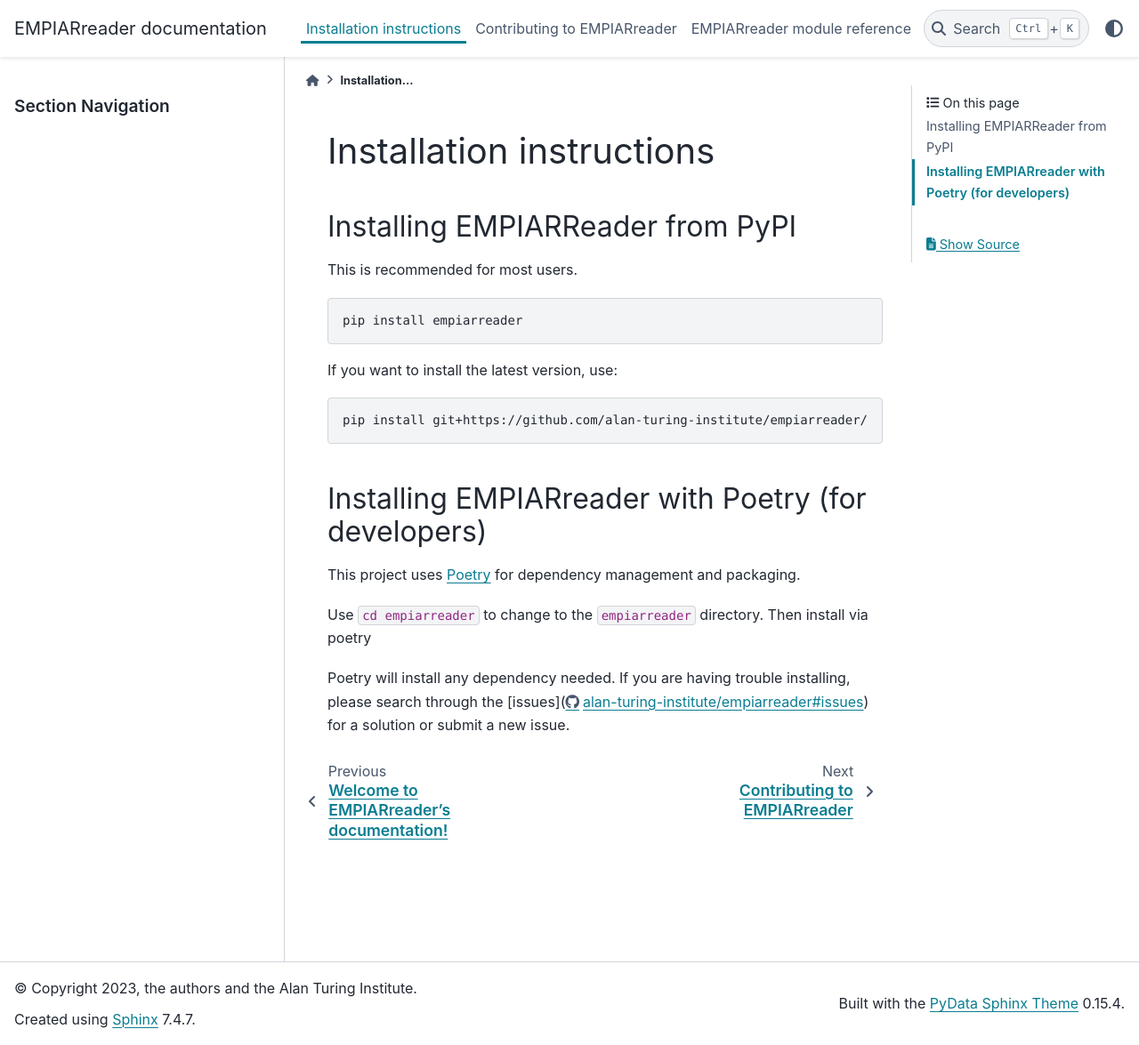
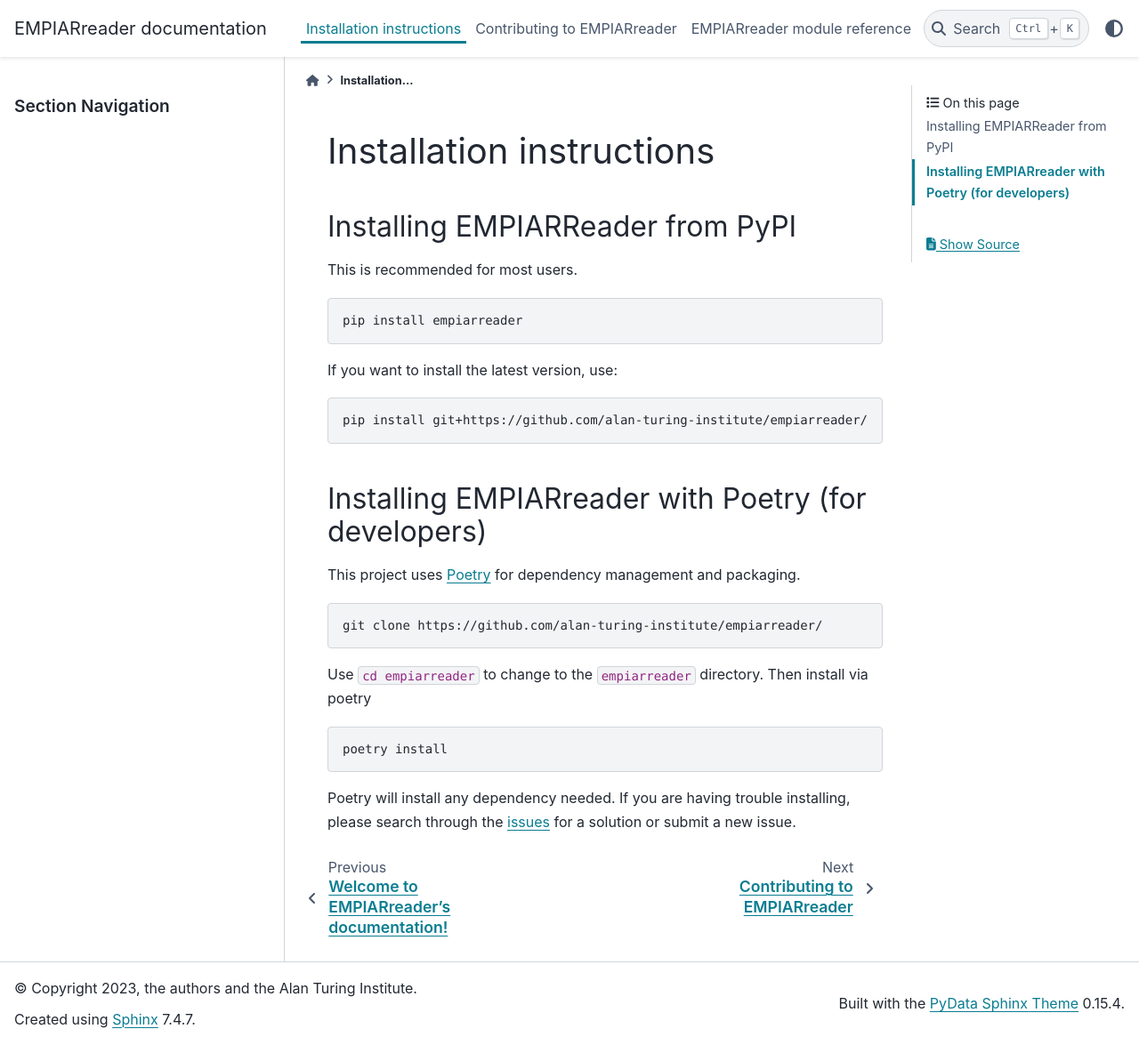
Before and after one commit to alan-turing-institute/empiarreader, a Sphinx documentation site: the page built from docs/source/installation.rst, in a window 1280 px wide and 1175 px high. Shown: the whole window at 89% size. Built offline with Sphinx 7.4.7 and the PyData theme 0.15.4, drawn with Linux system fonts in a browser that asks for light colours.

Commit message:
Update installation.rst

```diff
--- a/docs/source/installation.rst
+++ b/docs/source/installation.rst
@@ -25,11 +25,13 @@
 dependency management and packaging.
 
 .. code:: bash
+
    git clone https://github.com/alan-turing-institute/empiarreader/
 
 Use ``cd empiarreader`` to change to the ``empiarreader`` directory. Then install via poetry
 
 .. code:: bash
+
    poetry install
 
-Poetry will install any dependency needed. If you are having trouble installing, please search through the [issues](https://github.com/alan-turing-institute/empiarreader/issues) for a solution or submit a new issue.
+Poetry will install any dependency needed. If you are having trouble installing, please search through the `issues <https://github.com/alan-turing-institute/empiarreader/issues>`_ for a solution or submit a new issue.
```
